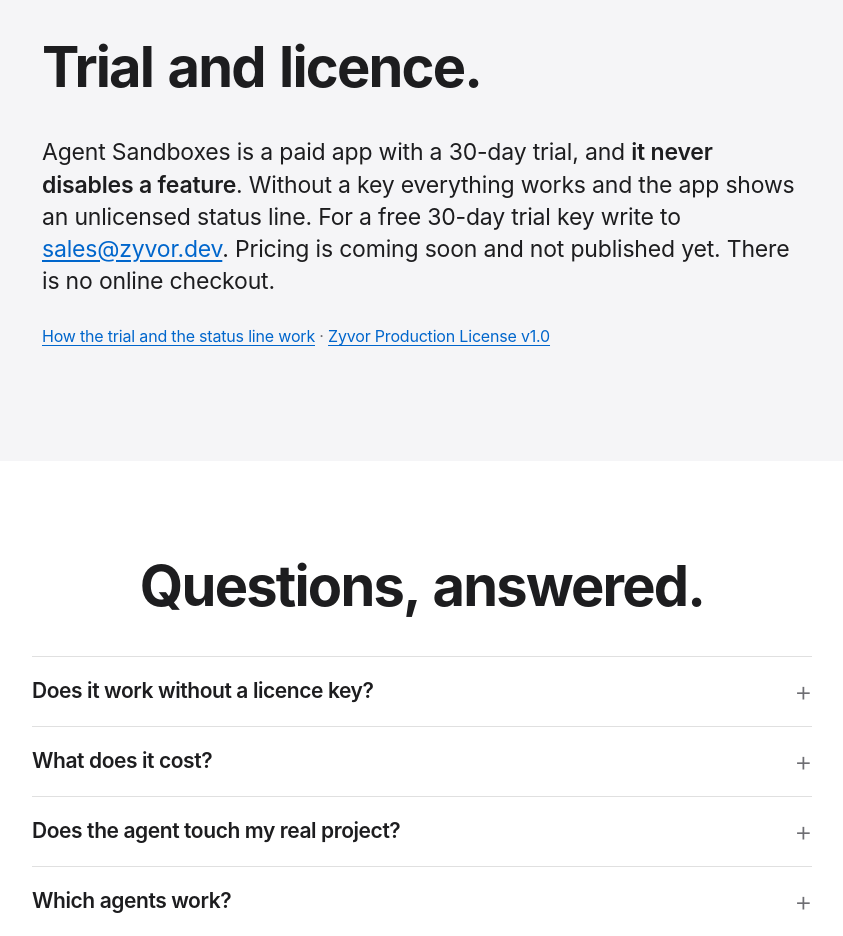
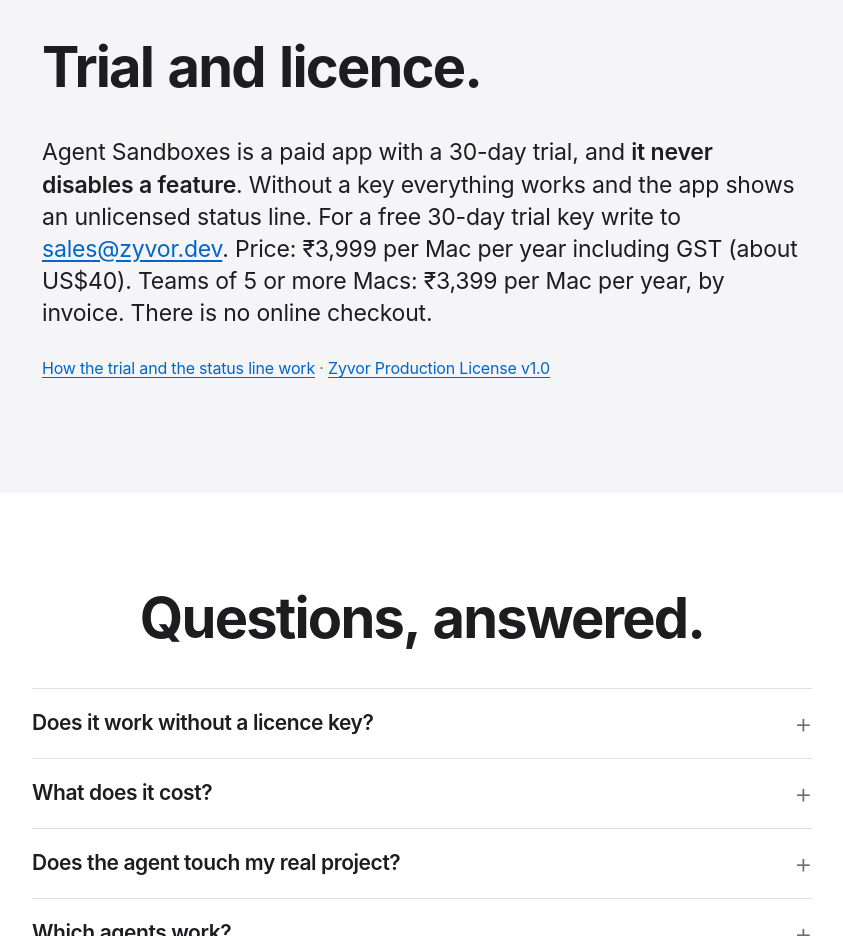
Before and after one commit to zyvorai/agent-sandboxes, a plain HTML site: page site/index.html in a window 1280 px wide. Shown: the part 7220-8156 px from the top of the page, without its empty margins (218-1061 px from the left). Drawn offline with Linux system fonts and the light colour scheme.

Commit message:
Publish price-book prices on site, README and docs
Replace 'prices not published / coming soon' with the price-book list price (INR incl. GST, US$ derived) and the Team price (minimum 5 Macs, invoiced). Trial wording was already present.

Co-Authored-By: Claude Sonnet 5.5 <noreply@anthropic.com>

```diff
--- a/site/index.html
+++ b/site/index.html
@@ -86,7 +86,7 @@
 <section class="pricing" id="pricing" aria-labelledby="pricing-h">
   <div class="inner">
   <h2 id="pricing-h" style="text-align:left">Trial and licence.</h2>
-  <p class="lead">Agent Sandboxes is a paid app with a 30-day trial, and <b>it never disables a feature</b>. Without a key everything works and the app shows an unlicensed status line. For a free 30-day trial key write to <a href="mailto:sales@zyvor.dev?subject=Agent%20Sandboxes%20licence">sales@zyvor.dev</a>. Pricing is coming soon and not published yet. There is no online checkout.</p>
+  <p class="lead">Agent Sandboxes is a paid app with a 30-day trial, and <b>it never disables a feature</b>. Without a key everything works and the app shows an unlicensed status line. For a free 30-day trial key write to <a href="mailto:sales@zyvor.dev?subject=Agent%20Sandboxes%20licence">sales@zyvor.dev</a>. Price: ₹3,999 per Mac per year including GST (about US$40). Teams of 5 or more Macs: ₹3,399 per Mac per year, by invoice. There is no online checkout.</p>
 <p class="fine"><a href="https://github.com/zyvorai/agent-sandboxes/blob/main/docs/LICENSING.md">How the trial and the status line work</a> · <a href="https://github.com/zyvorai/agent-sandboxes/blob/main/LICENSE">Zyvor Production License v1.0</a></p>
   </div>
 </section>
@@ -94,7 +94,7 @@
 <section class="faq" id="faq" aria-labelledby="faq-h">
   <h2 id="faq-h">Questions, answered.</h2>
   <details><summary>Does it work without a licence key?</summary><p>Yes. Everything works and the app shows a status line saying it is unlicensed. For a free 30-day trial key write to sales@zyvor.dev.</p></details>
-<details><summary>What does it cost?</summary><p>Pricing is coming soon and is not published yet. Write to sales@zyvor.dev.</p></details>
+<details><summary>What does it cost?</summary><p>Price: ₹3,999 per Mac per year including GST (about US$40). Teams of 5 or more Macs: ₹3,399 per Mac per year, by invoice. Write to sales@zyvor.dev.</p></details>
 <details><summary>Does the agent touch my real project?</summary><p>No. The VM mounts an instant APFS clone. Your project changes only when you press Keep, and only the files you ticked are written.</p></details>
 <details><summary>Which agents work?</summary><p>Any command-line agent or script you can run in the guest. You give the app the command; it runs it in the VM and shows what changed.</p></details>
 <details><summary>Does it work on Intel Macs?</summary><p>No. Apple silicon only.</p></details>
```
Also changed, not shown: 3 other files.
